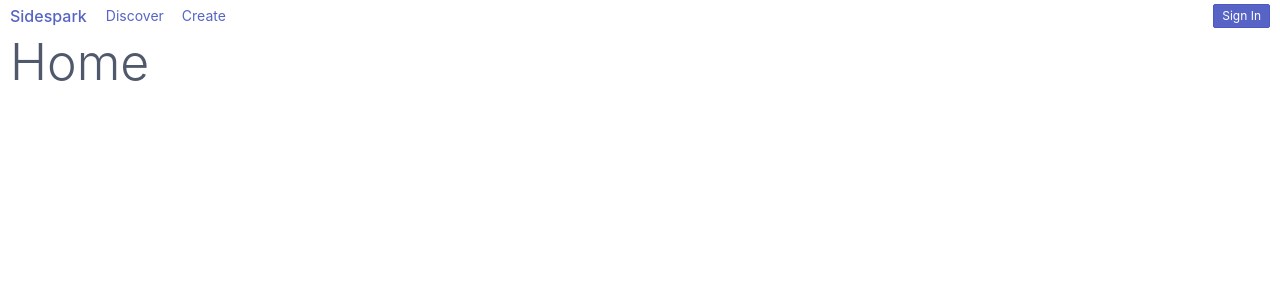
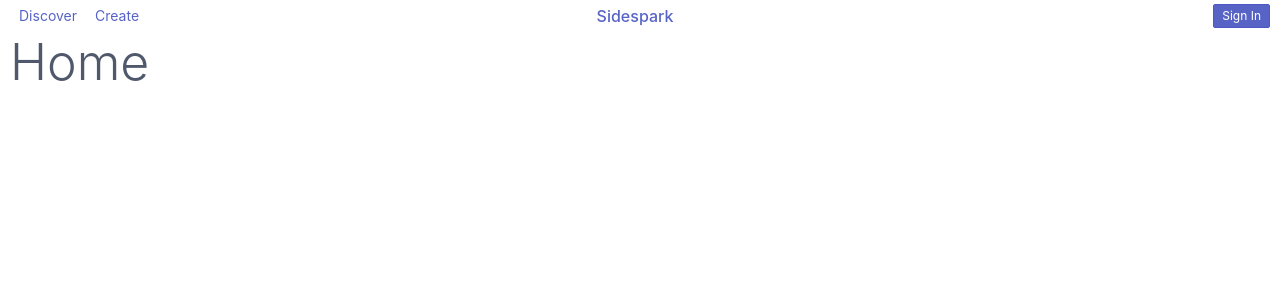
Before and after one commit to olivarity/sidespark-server, a React (Create React App) app: page / in a window 1280 px wide. Shown: the top 300 px of the page. Built offline with nearby package versions, Linux system fonts and the light colour scheme.

Commit message:
Center home link

```diff
--- a/src/Nav.js
+++ b/src/Nav.js
@@ -6,9 +6,11 @@ function Nav () {
   return (
     <header className="navbar">
       <section className="navbar-section">
-        <Link to="/" className="navbar-brand mr-10">Sidespark</Link>
         <Link to="/discover" className="btn btn-link">Discover</Link>
         <Link to="/create" className="btn btn-link">Create</Link>
+      </section>
+      <section className="navbar-center">
+        <Link to="/" className="navbar-brand mr-10">Sidespark</Link>
       </section>
       <section className="navbar-section">
         <Link to="/login" className="btn btn-sm btn-primary">Sign In</Link>
```
